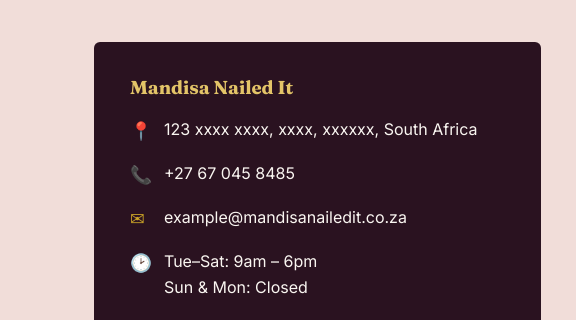
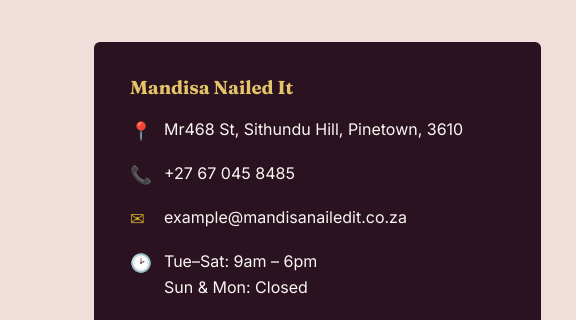
Before and after one commit to MawandeTshapa/MandisaNailedIt, a plain HTML site: page frontend/index.html in a window 1280 px wide. Shown: the part 2786-3106 px from the top of the page, 0-576 px from the left. Drawn offline with nearby package versions, Linux system fonts and the light colour scheme; no server answers; grey boxes are pictures that could not be loaded.

Commit message:
Update index.html

```diff
--- a/frontend/index.html
+++ b/frontend/index.html
@@ -123,7 +123,7 @@
     <div class="location-grid">
       <div class="location-details">
         <h3>Mandisa Nailed It</h3>
-        <div class="location-row"><span class="icon">&#128205;</span><span>123 xxxx xxxx, xxxx, xxxxxx, South Africa<br></span></div>
+        <div class="location-row"><span class="icon">&#128205;</span><span>Mr468 St, Sithundu Hill, Pinetown, 3610<br></span></div>
         <div class="location-row"><span class="icon">&#128222;</span><span>+27 67 045 8485</span></div>
         <div class="location-row"><span class="icon">&#9993;</span><span>example@mandisanailedit.co.za</span></div>
         <div class="location-row"><span class="icon">&#128337;</span><span>Tue–Sat: 9am – 6pm<br>Sun &amp; Mon: Closed</span></div>
```
